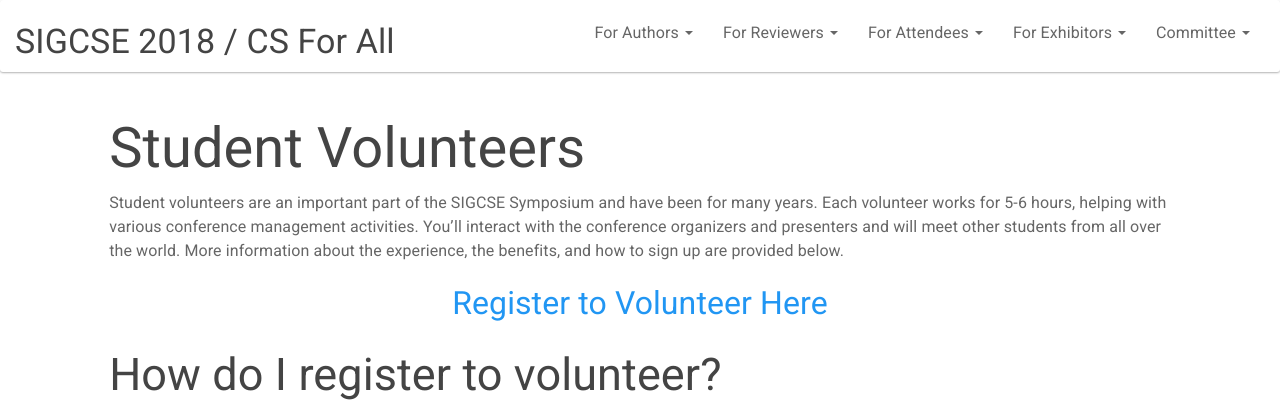
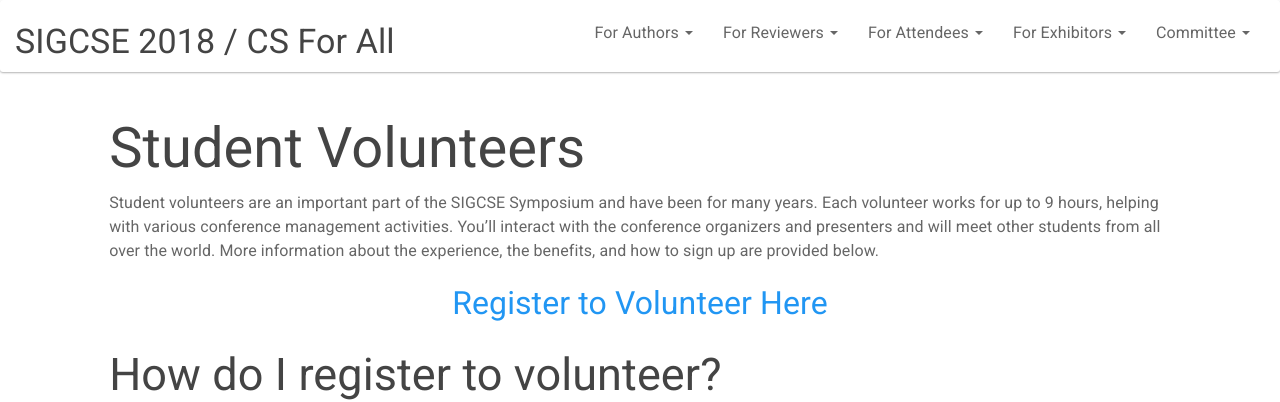
Before and after one commit to sigcsets/sigcse2018, a Jekyll site: the page built from info/studentvolunteers.md, in a window 1280 px wide and 1400 px high. Shown: the top 402 px of the window. Built offline with Jekyll 4.4.1, drawn with Linux system fonts in a browser that asks for light colours; some of the changed text lies outside the part shown.

Commit message:
student volunteer hour update

```diff
--- a/info/studentvolunteers.md
+++ b/info/studentvolunteers.md
@@ -3,7 +3,7 @@
 showTitle: true
 ---
 
-Student volunteers are an important part of the SIGCSE Symposium and have been for many years. Each volunteer works for 5-6 hours, helping with various conference management activities. You’ll interact with the conference organizers and presenters and will meet other students from all over the world. More information about the experience, the benefits, and how to sign up are provided below.
+Student volunteers are an important part of the SIGCSE Symposium and have been for many years. Each volunteer works for up to 9 hours, helping with various conference management activities. You’ll interact with the conference organizers and presenters and will meet other students from all over the world. More information about the experience, the benefits, and how to sign up are provided below.
 
 <!-- >
 <div class="text-center">
@@ -57,7 +57,7 @@
 
 ### What are the benefits of student volunteering?
 
-In exchange for 5-6 hours of volunteer service, you will receive:
+In exchange for up to 9 hours of volunteer service, you will receive:
 
 * Refunded registration fee.
 
@@ -98,7 +98,7 @@
 
 ### When during the conference will I do my student volunteer work?
 
-This will depend on conference needs; some time periods are busier than others. Your duties may be broken into separate time periods and even across separate days. We guarantee no more than 6 hours of assigned work per volunteer but target an average of 5 hours.
+This will depend on conference needs; some time periods are busier than others. Your duties may be broken into separate time periods and even across separate days. We guarantee no more than 9 hours of assigned work per volunteer.
 
 Please note that we’ll take your preferences into account whenever possible, as well as the times you specified that you will be arriving at and leaving the conference. You will also have the opportunity to specify when you are presenting a paper or poster. Given those constraints we will make our schedule.
 
```
